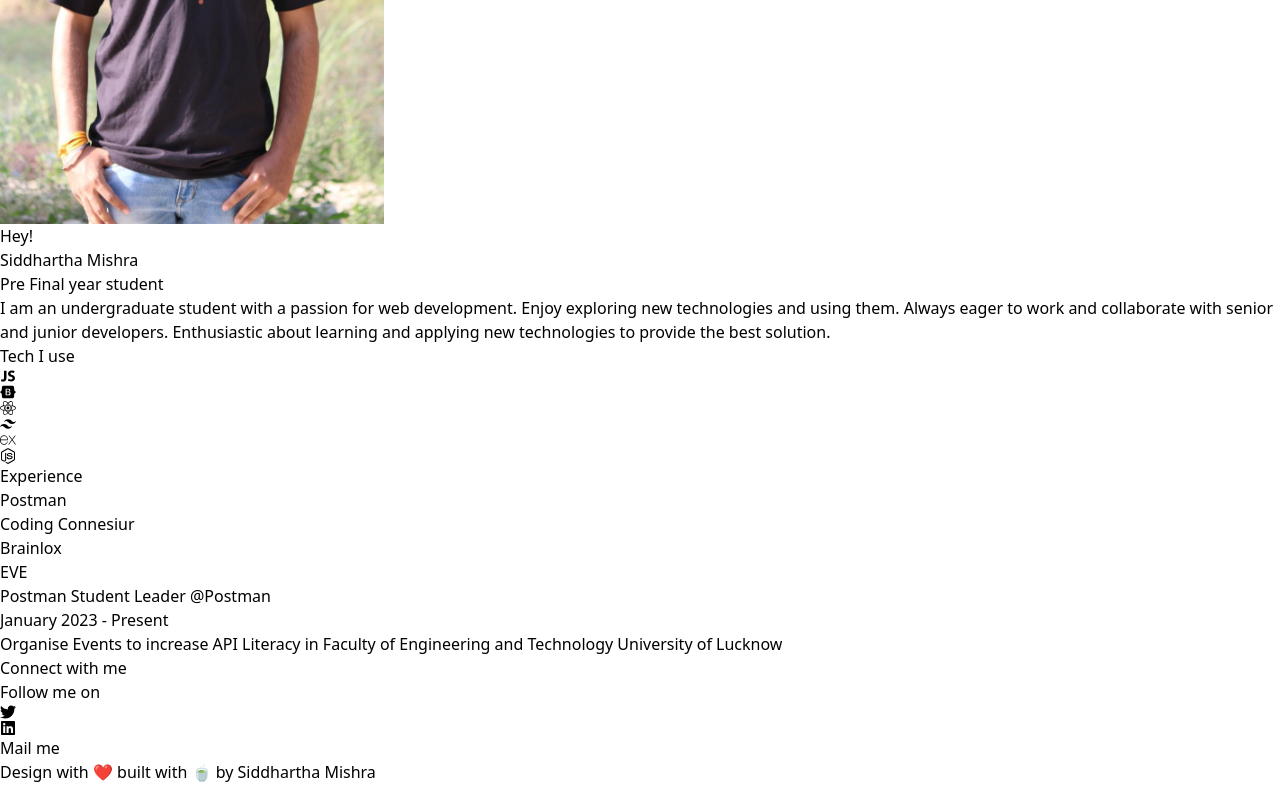
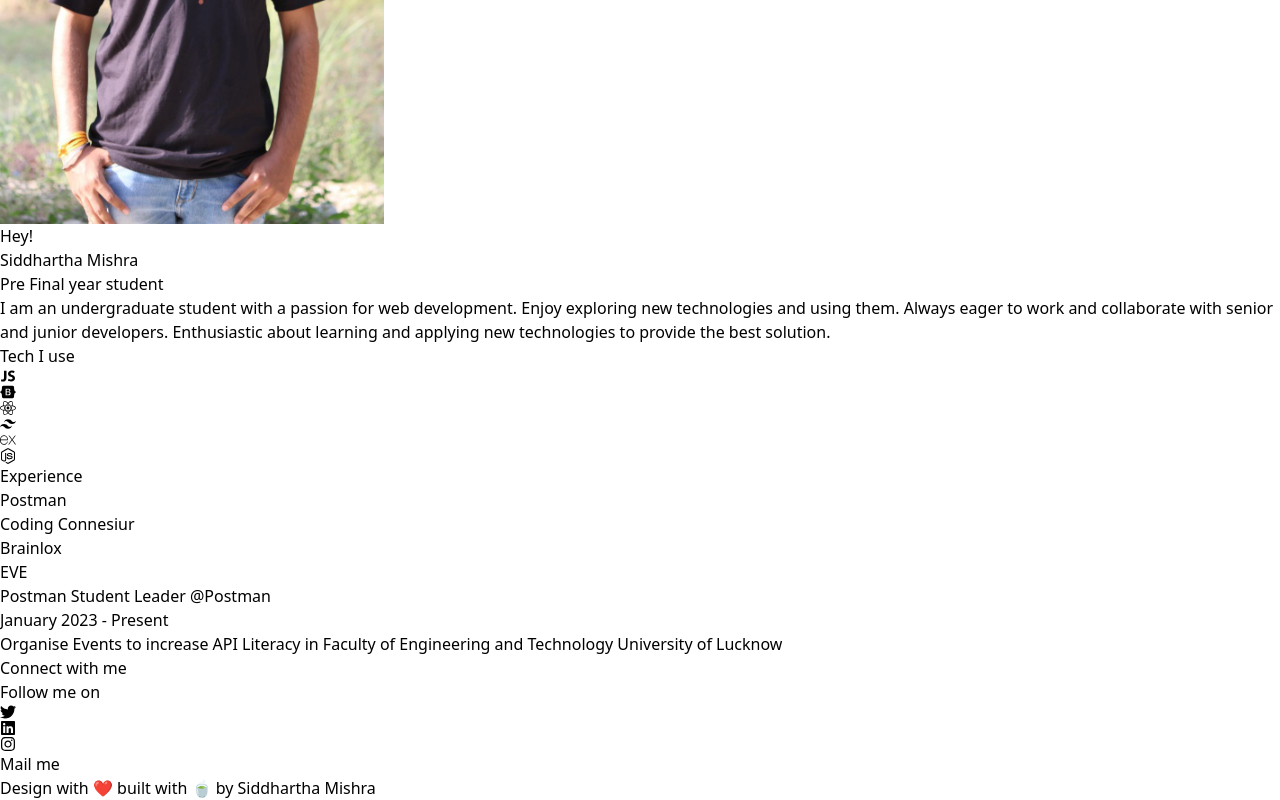
Before and after one commit to SiddharthaMishra-dev/Portfolio-react, a React (Vite) app: page / in a window 1280 px wide. Shown: the part 400-1200 px from the top of the page. Built offline with nearby package versions, Linux system fonts and the light colour scheme.

Commit message:
update UI

```diff
--- a/src/About.jsx
+++ b/src/About.jsx
@@ -76,6 +76,8 @@ function About(){
                     <ul className="flex gap-5 p-5">
                         <li className="text-6xl hover:text-sky-500 cursor-pointer hover:-translate-y-1 duration-300"><a href="https://twitter.com/raiderfreed"><FaTwitter/></a></li>
                         <li className="text-6xl hover:text-sky-500 cursor-pointer hover:-translate-y-1 duration-300"><a href="https://www.linkedin.com/in/siddhartha-mishra-628282203/"><FaLinkedin/></a></li>
+                        <li className="text-6xl hover:text-sky-500 cursor-pointer hover:-translate-y-1 duration-300"><a href="https://instagram.com/malicious_sidmishra?igshid=YmMyMTA2M2Y=" target="_blank"><FaInstagram/></a></li>
+
                     </ul>
                     <div className="bg-sky-500 hover:bg-sky-600 p-4 m-5 rounded-md transition ease-in-out delay-150  hover:-translate-y-1 hover:scale-110 duration-300 cursor-pointer">
                         <h4 className="text-xl "><a href="mailto:mailbox.siddharthamishra@gmail.com?body=Add your body here">Mail me</a></h4>
```
